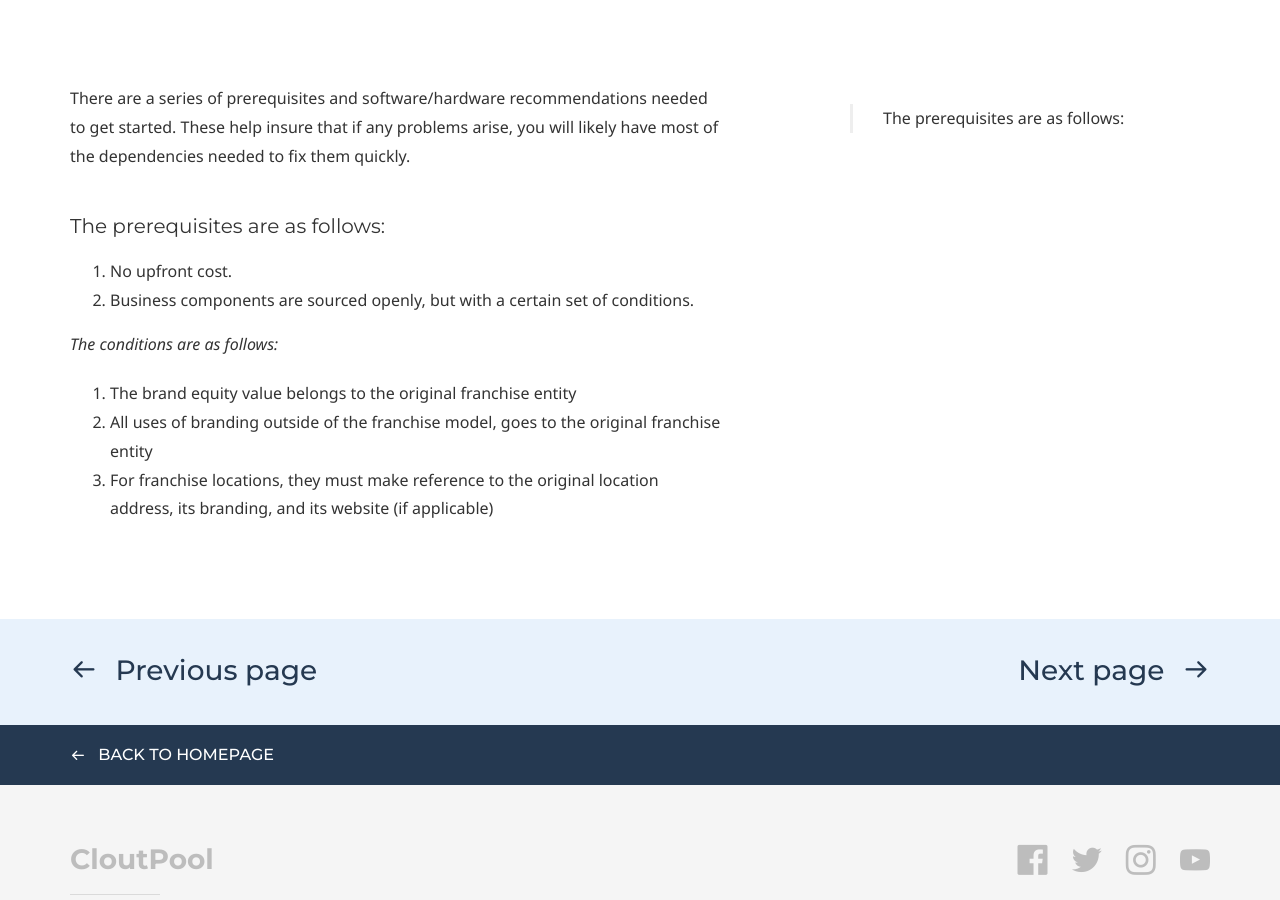
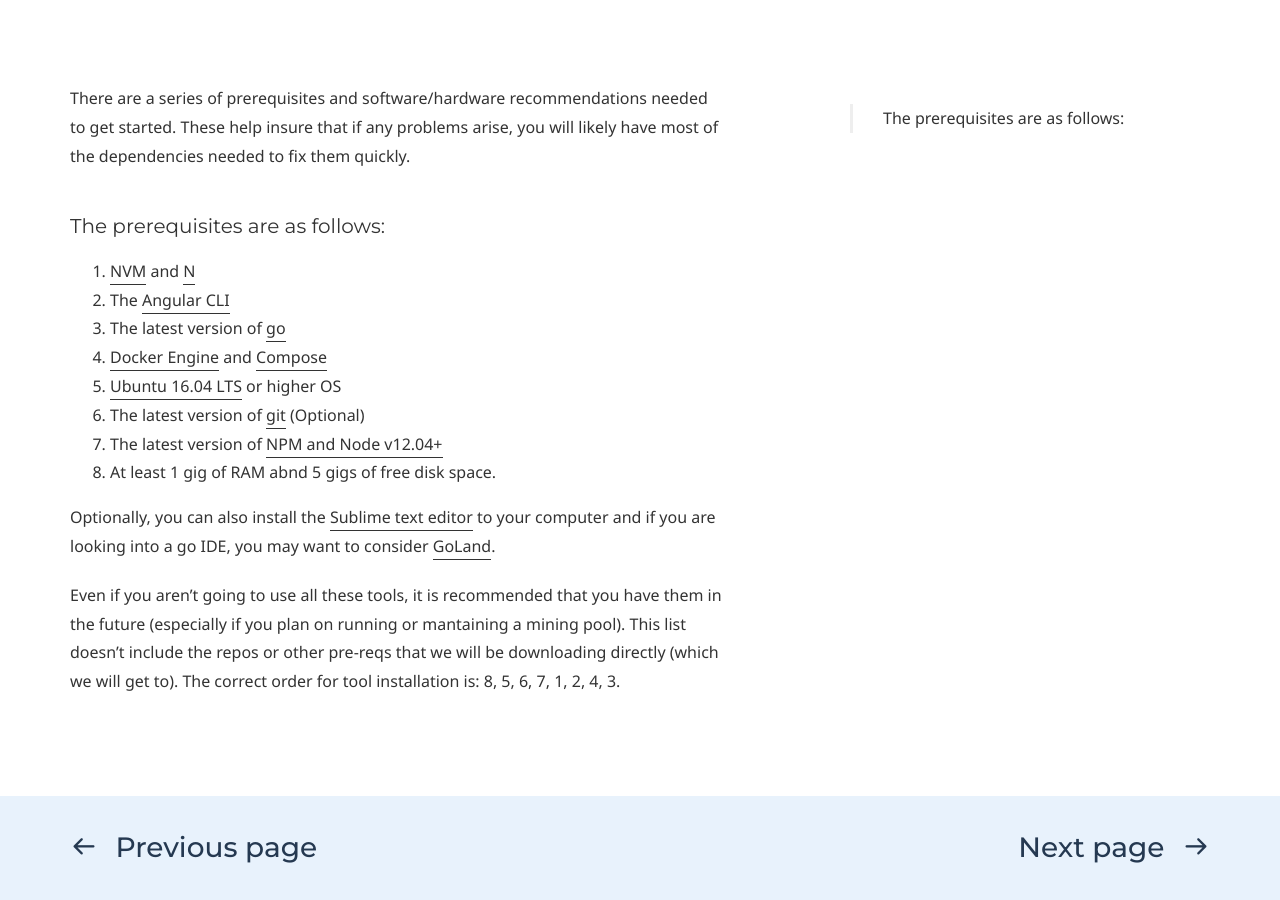
Before and after one commit to ChainTerra/BTCLT-Guide, a Jekyll site: the page built from prereqs.md, in a window 1280 px wide and 900 px high, scrolled down 671 px. Built offline with Jekyll 4.4.1, drawn with Linux system fonts in a browser that asks for light colours; some web fonts are replaced.

Commit message:
Update prereqs.md

```diff
--- a/prereqs.md
+++ b/prereqs.md
@@ -30,10 +30,15 @@ page_nav:
 
 There are a series of prerequisites and software/hardware recommendations needed to get started. These help insure that if any problems arise, you will likely have most of the dependencies needed to fix them quickly.
 ##### The prerequisites are as follows:
-1. No upfront cost.
-2. Business components are sourced openly, but with a certain set of conditions.
+1. [NVM](https://github.com/nvm-sh/nvm) and [N](https://www.npmjs.com/package/n)
+2. The [Angular CLI](https://angular.io/cli)
+3. The latest version of [go](https://golang.org/doc/install)
+4.  [Docker Engine](https://docs.docker.com/engine/install/ubuntu/) and [Compose](https://docs.docker.com/compose/install/)
+5.  [Ubuntu 16.04 LTS](https://releases.ubuntu.com/16.04/) or higher OS
+6.  The latest version of [git](https://git-scm.com/book/en/v2/Getting-Started-Installing-Git) (Optional)
+7.  The latest version of [NPM and Node v12.04+](https://www.npmjs.com/get-npm)
+8.   At least 1 gig of RAM abnd 5 gigs of free disk space.
 
-*The conditions are as follows:*
-1. The brand equity value belongs to the original franchise entity
-2. All uses of branding outside of the franchise model, goes to the original franchise entity
-3. For franchise locations, they must make reference to the original location address, its branding, and its website (if applicable)
+Optionally, you can also install the [Sublime text editor](https://www.sublimetext.com/) to your computer and if you are looking into a go IDE, you may want to consider [GoLand](https://www.jetbrains.com/go/).
+
+Even if you aren't going to use all these tools, it is recommended that you have them in the future (especially if you plan on running or mantaining a mining pool). This list doesn't include the repos or other pre-reqs that we will be downloading directly (which we will get to). The correct order for tool installation is: 8, 5, 6, 7, 1, 2, 4, 3.
```
